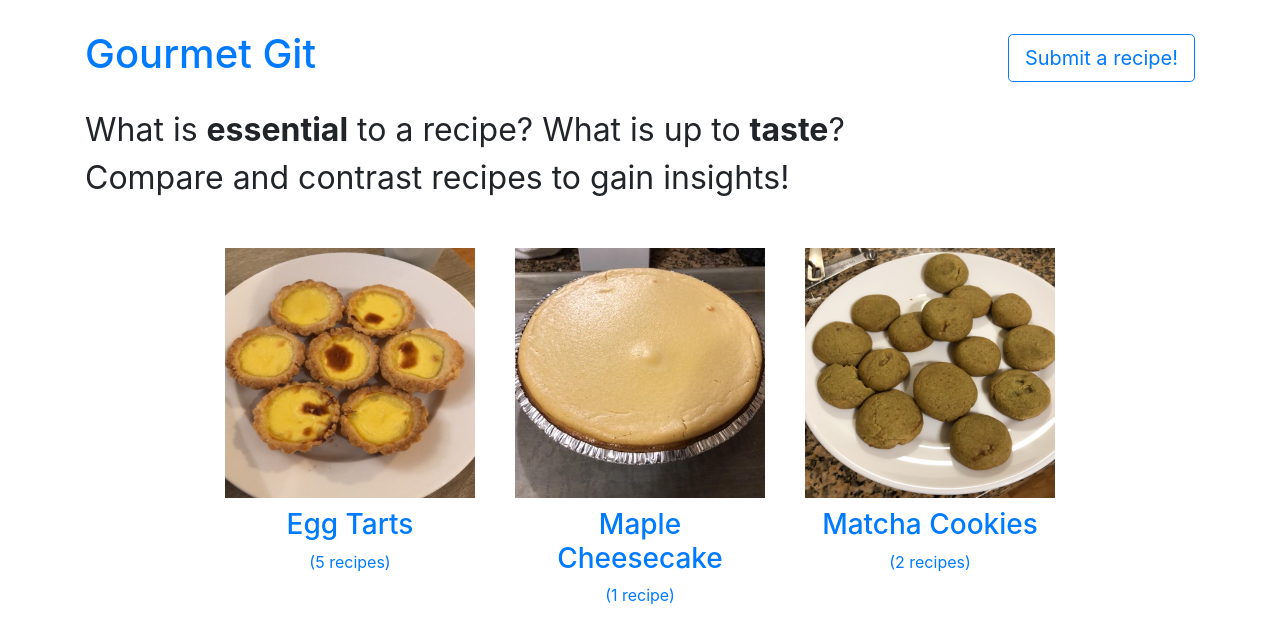
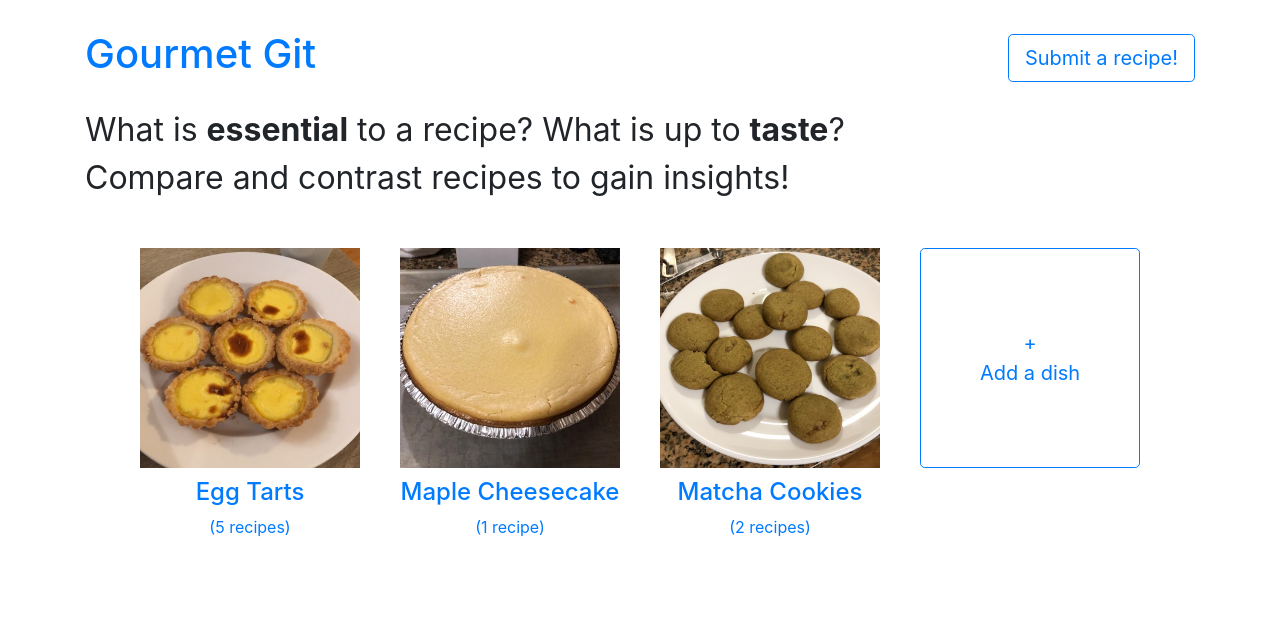
Before and after one commit to gourmet-git/frontend, an Angular app: page / in a window 1280 px wide. Shown: the top 644 px of the page. Built offline with nearby package versions, Linux system fonts and the light colour scheme.

Commit message:
Attempt to add form for dishes (currently broken)

```diff
--- /dev/null
+++ b/src/app/dish-form/dish-form-content.html
@@ -0,0 +1,35 @@
+<div class="modal-header">
+  <h4 class="modal-title">Submit a recipe!</h4>
+  <button
+    type="button"
+    class="close"
+    aria-label="Close"
+    (click)="activeModal.dismiss('Cross click')"
+  >
+    <span aria-hidden="true">&times;</span>
+  </button>
+</div>
+<div class="modal-body">
+  <form [formGroup]="checkoutForm">
+    <div>
+      <label for="name"> Name </label>
+      <input id="name" type="text" formControlName="name" />
+    </div>
+
+    <div>
+      <label for="address"> Address </label>
+      <input id="address" type="text" formControlName="address" />
+    </div>
+
+    <button class="button" type="submit">Purchase</button>
+  </form>
+</div>
+<div class="modal-footer">
+  <button
+    type="button"
+    class="btn btn-outline-dark"
+    (click)="activeModal.close('Close click')"
+  >
+    Close
+  </button>
+</div>
--- /dev/null
+++ b/src/app/dish-form/dish-form.component.html
@@ -0,0 +1,8 @@
+<button
+  style="width: 100%; height: 100%"
+  class="btn btn-lg btn-outline-primary"
+  (click)="open()"
+>
+  <div class="symbol">&#43;</div>
+  Add a dish
+</button>
--- /dev/null
+++ b/src/app/dish-form/dish-form.component.ts
@@ -0,0 +1,32 @@
+import { Component } from "@angular/core";
+import { FormBuilder } from "@angular/forms";
+import { NgbActiveModal, NgbModal } from "@ng-bootstrap/ng-bootstrap";
+
+@Component({
+  selector: "dish-form-content",
+  templateUrl: "./dish-form-content.html",
+})
+export class DishFormContent {
+  checkoutForm = this.formBuilder.group({
+    name: "",
+    address: "",
+  });
+
+  constructor(
+    public activeModal: NgbActiveModal,
+    private formBuilder: FormBuilder
+  ) {}
+}
+
+@Component({
+  selector: "dish-form-component",
+  templateUrl: "./dish-form.component.html",
+  styleUrls: ["./dish-form.component.scss"],
+})
+export class DishFormComponent {
+  constructor(private modalService: NgbModal) {}
+
+  open() {
+    const modalRef = this.modalService.open(DishFormContent);
+  }
+}
--- a/src/app/dishes/dishes.component.html
+++ b/src/app/dishes/dishes.component.html
@@ -2,7 +2,7 @@
   <div *ngFor="let dish of dishes | async">
     <a class="dish-card" [routerLink]="['/dishes', dish.name]">
       <img class="dish-image" [src]="dish.photo_path" />
-      <h3 class="dish-name">{{ dish.name }}</h3>
+      <h4 class="dish-name">{{ dish.name }}</h4>
       <div *ngIf="dish.num_recipes !== 1; else singular">
         <p class="dish-recipe-count">({{ dish.num_recipes }} recipes)</p>
       </div>
@@ -13,4 +13,5 @@
       >
     </a>
   </div>
+  <dish-form-component class="dish-card"></dish-form-component>
 </div>
--- a/src/app/dishes/dishes.component.scss
+++ b/src/app/dishes/dishes.component.scss
@@ -1,4 +1,4 @@
-$card-max-width: 250px;
+$card-max-width: 220px;
 $card-margin-horizontal: 20px;
 
 .dishes {
@@ -22,3 +22,8 @@ $card-margin-horizontal: 20px;
 .dish-recipe-count {
   text-align: center;
 }
+
+dish-form-component {
+  width: $card-max-width;
+  height: $card-max-width;
+}
--- a/src/app/submission-form/submission-form.component.ts
+++ b/src/app/submission-form/submission-form.component.ts
@@ -12,6 +12,7 @@ export class SubmissionFormContent {
 @Component({
   selector: "submission-form-component",
   templateUrl: "./submission-form.component.html",
+  styleUrls: ["./submission-form.component.scss"],
 })
 export class SubmissionFormComponent {
   constructor(private modalService: NgbModal) {}
```
Also changed, not shown: src/app/app.module.ts (+10 -1 lines), src/app/dish-form/dish-form.component.scss (added), 1 other file (tests, documents, lock files or other folders).
